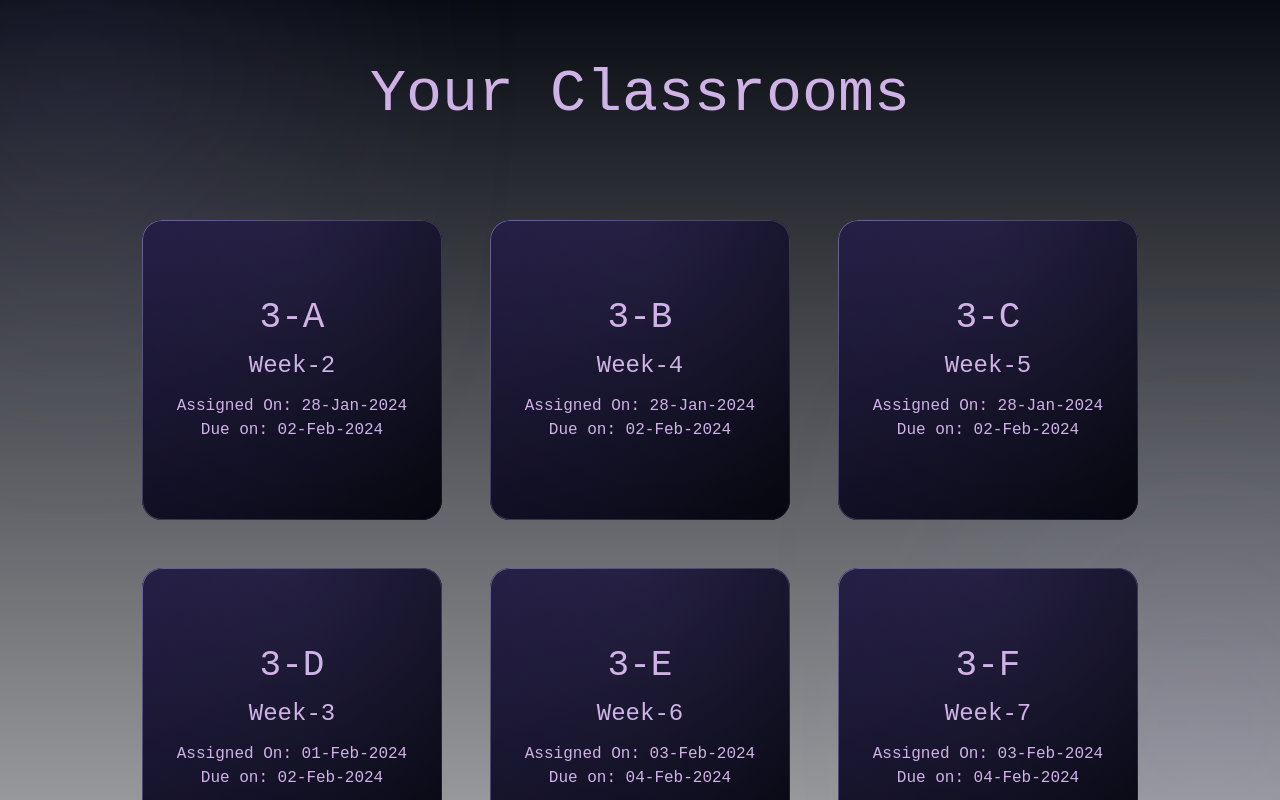
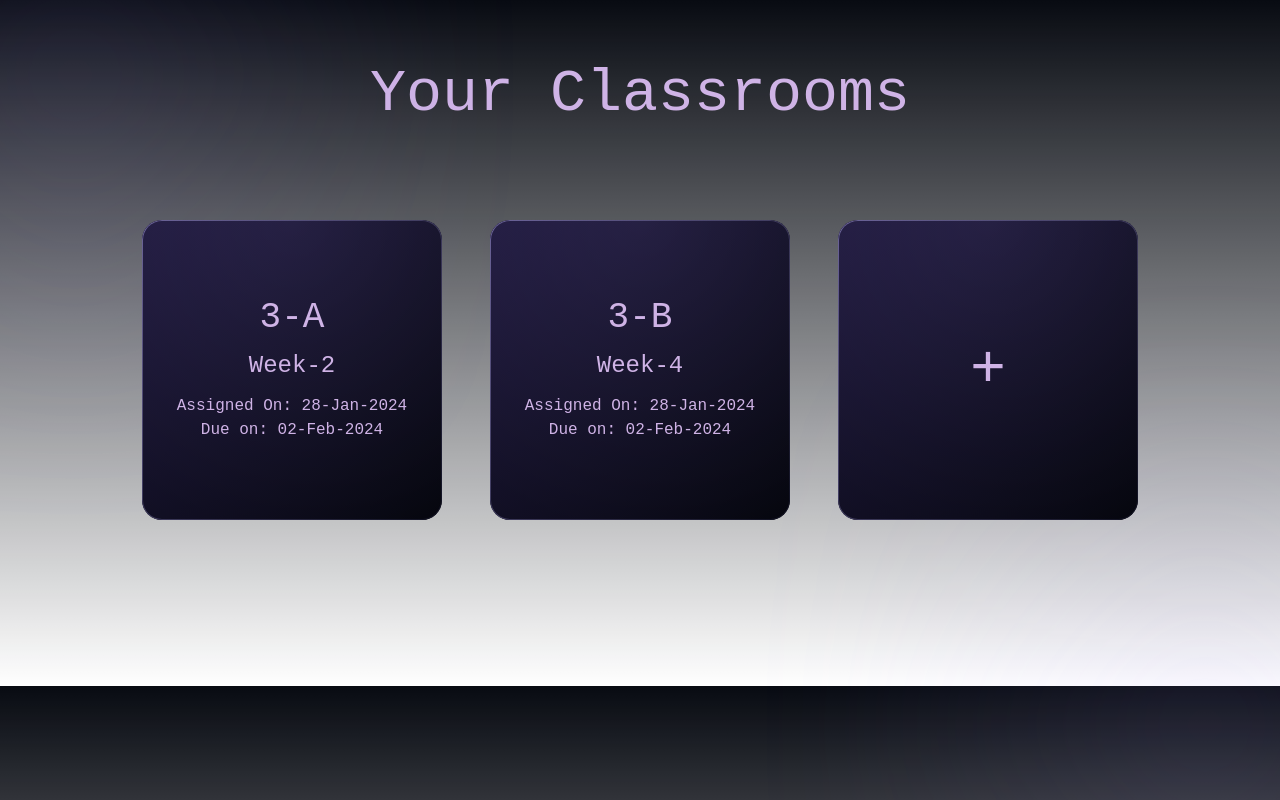
Before and after one commit to anuragrao04/superlit, a Next.js app in the folder superlit-offline-frontend/: page /viewClassroom in a window 1280 px wide. Shown: the top 800 px of the page. Built offline with nearby package versions, Linux system fonts and the light colour scheme.

Commit message:
adds create classroom button that doesnt work

```diff
--- a/superlit-offline-frontend/app/viewClassroom/page.js
+++ b/superlit-offline-frontend/app/viewClassroom/page.js
@@ -1,12 +1,12 @@
 import './style.css';
 export default function ViewClassroom() {
- var classArray = [["3-A","Week-2","28-Jan-2024","02-Feb-2024"],["3-B","Week-4","28-Jan-2024","02-Feb-2024"],["3-C","Week-5","28-Jan-2024","02-Feb-2024"],["3-D","Week-3","01-Feb-2024","02-Feb-2024"],["3-E","Week-6","03-Feb-2024","04-Feb-2024"],["3-F","Week-7","03-Feb-2024","04-Feb-2024"],["3-G","Week-8","03-Feb-2024","04-Feb-2024"]];
+ var classArray = [["3-A","Week-2","28-Jan-2024","02-Feb-2024"],["3-B","Week-4","28-Jan-2024","02-Feb-2024"]]
 
  return (
  <div>
  <div className="container">
-        <div className="text-6xl m-12">Your Classrooms</div>
-        <div className=" grid grid-cols-3 gap-12">
+        <div className="lg:text-6xl md:text-4xl text-3xl m-12">Your Classrooms</div>
+        <div className=" grid lg:grid-cols-3 md:grid-cols-2 gap-12">
           {classArray.map((classItem, index) => (
             <div key={index}>
               <div className="card">
@@ -21,7 +21,14 @@ export default function ViewClassroom() {
               </div>
             </div>
           ))}
-        </div>
+              <div className="card">
+                <div className="border"></div>
+                <div className="filter"></div>
+                <div className="text-6xl">+</div>
+                <div className="shadow"></div>
+                <div className="backdrop"></div>
+              </div>
+      </div>
       </div>
 <div className="circle one"></div>
 <div className="circle two"></div>
```
